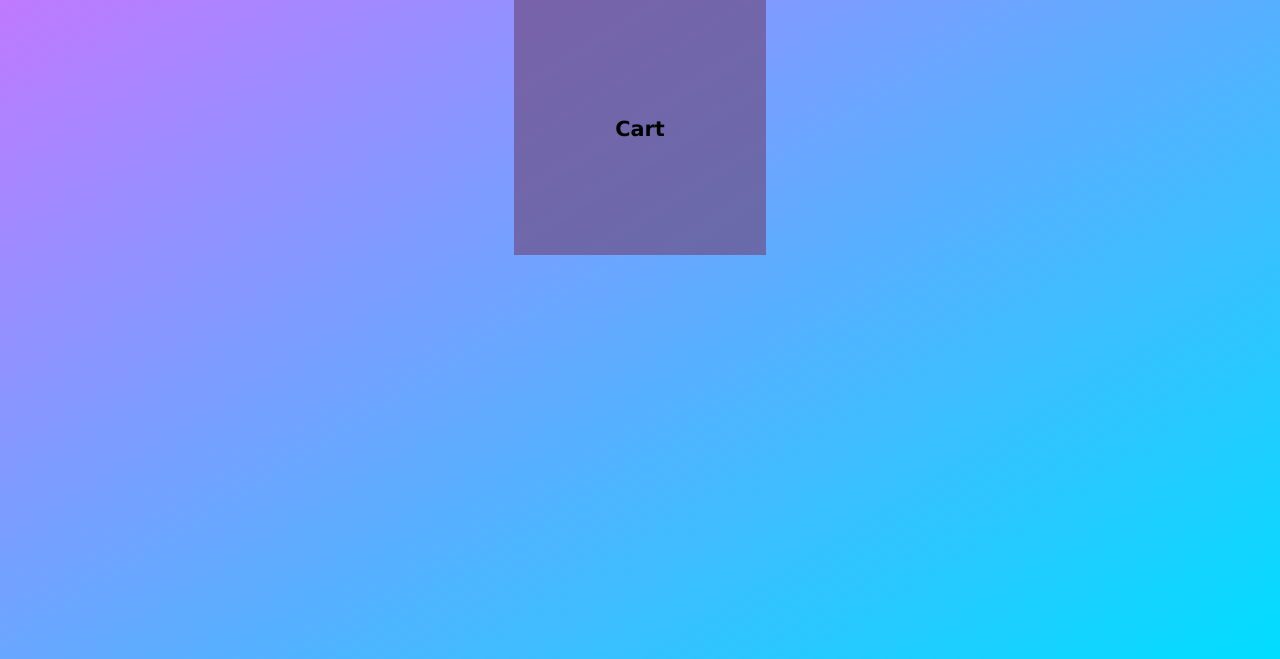
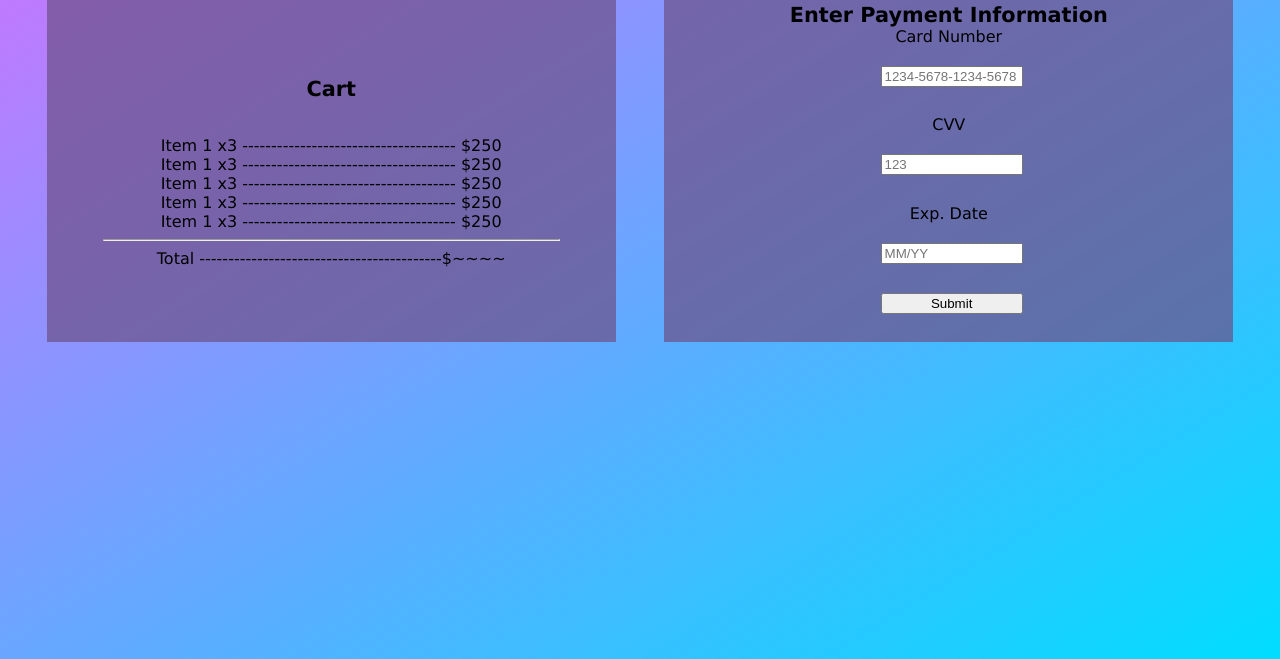
Before and after one commit to ndermer1/GameStore, a plain HTML site: page Front-End/cart.html in a window 1280 px wide. Shown: the part 141-800 px from the top of the page. Drawn offline with Linux system fonts and the light colour scheme.

Commit message:
Pulling updated code

```diff
--- a/Front-End/cart.html
+++ b/Front-End/cart.html
@@ -1,8 +1,28 @@
 <html>
 <head>
-<title>Game Store</title>
+<title>Panther's Games</title>
 <link rel="stylesheet" type="text/css" media="all" href="store.css">
 <link rel="icon" type="image/x-icon" href="img/paw-print.png">
+<style>
+    .expo{
+        width:45%;
+        height:auto;
+        text-align: center;
+    }
+
+    .expo input{
+        margin-left: 38%;
+        margin-right: 72%;
+        width:25%;
+        margin-top: 1;
+        margin-bottom: 5%;
+    }
+
+    hr{
+        color:rgb(119, 136, 153);
+        width:80%;
+    }
+</style>
 </head>
 <body>
 
@@ -12,14 +32,38 @@
             <a href = "main.html"><h3><img src="img/back-arrow.png" alt="Arrow">Back to Main Page</h3></a>
         </div>
         <div id="userInfo">
-            Enter Phone Number
-            <img src="img/phone.png" alt="Phone" style="width:50px; margin:0"><br><br><br>
+            <label for="phoneNum">Enter Phone Number</label>
+            <input type="text" id="phoneNum" name="phoneNum" placeholder="123-123-1234" maxlength="12">
+            <img src="img/phone.png" alt="Phone" style="width:50px; margin:0;"><br><br>
         </div>
     </div>
 
     <div id="samples">
         <div class="expo">
-            <h2>Cart</h2>
+            <h2 style="margin-bottom: -20%;">Cart</h2>
+            <div>
+                Item 1 x3 ------------------------------------- $250<br>
+                Item 1 x3 ------------------------------------- $250<br>
+                Item 1 x3 ------------------------------------- $250<br>
+                Item 1 x3 ------------------------------------- $250<br>
+                Item 1 x3 ------------------------------------- $250<br>
+                <hr>
+                Total ------------------------------------------$~~~~
+            </div>
+        </div>
+        <div class="expo">
+            <h2>Enter Payment Information</h2>
+
+            <label for="cardNumber">Card Number</label><br>
+            <input type="text" id="cardNumber" name="cardNumber" placeholder="1234-5678-1234-5678" pattern="\d{16}" maxlength="16" required>
+
+            <label for="CVV">CVV</label><br>
+            <input type="text" id="CVV" name="CVV" placeholder="123" maxlength="3" required>
+
+            <label for="expDate">Exp. Date</label><br>
+            <input type="text" id="expDate" name="expDate" pattern="^(0[1-9]|1[0-2])\/\d{2}$" placeholder="MM/YY" title="Enter a valid date in MM/YY format" maxlength="5" required>
+
+            <input type="submit" value="Submit">
         </div>
     </div>
 
--- a/Front-End/store.css
+++ b/Front-End/store.css
@@ -84,3 +84,22 @@ h3 img{
 h2{
    text-align: center;
 }
+
+input{
+    width:25%;
+    margin-top: 0;
+}
+
+label{
+    margin-bottom: 0;
+}
+
+#title{
+    position:fixed;
+    top:4%;
+    font-size: 40px;
+    font-weight:bold;
+    left:45%;
+    right:45%;
+
+}
--- a/Front-End/style.css
+++ b/Front-End/style.css
@@ -58,3 +58,12 @@ h1{
 h2{
    text-align: center;
 }
+
+input{
+    width:25%;
+    margin-top: 0;
+}
+
+label{
+    margin-bottom: 0;
+}
```
Also changed, not shown: Front-End/accessories.html (+7 -5 lines), Front-End/consoles.html (+7 -5 lines), Front-End/games.html (+6 -4 lines), Front-End/main.html (+4 -3 lines), Front-End/merchandise.html (+7 -5 lines).
